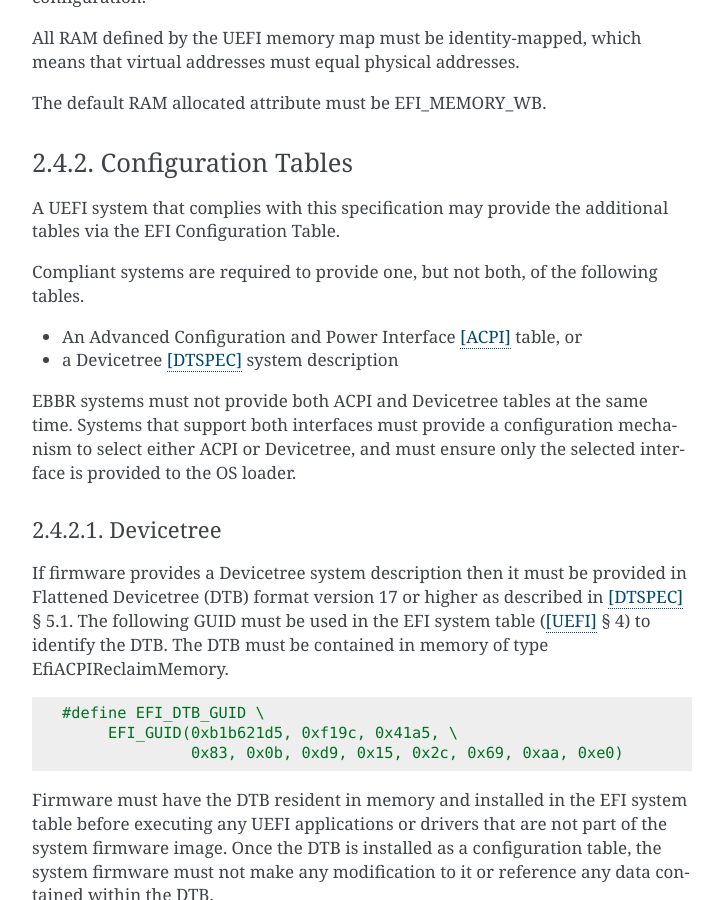
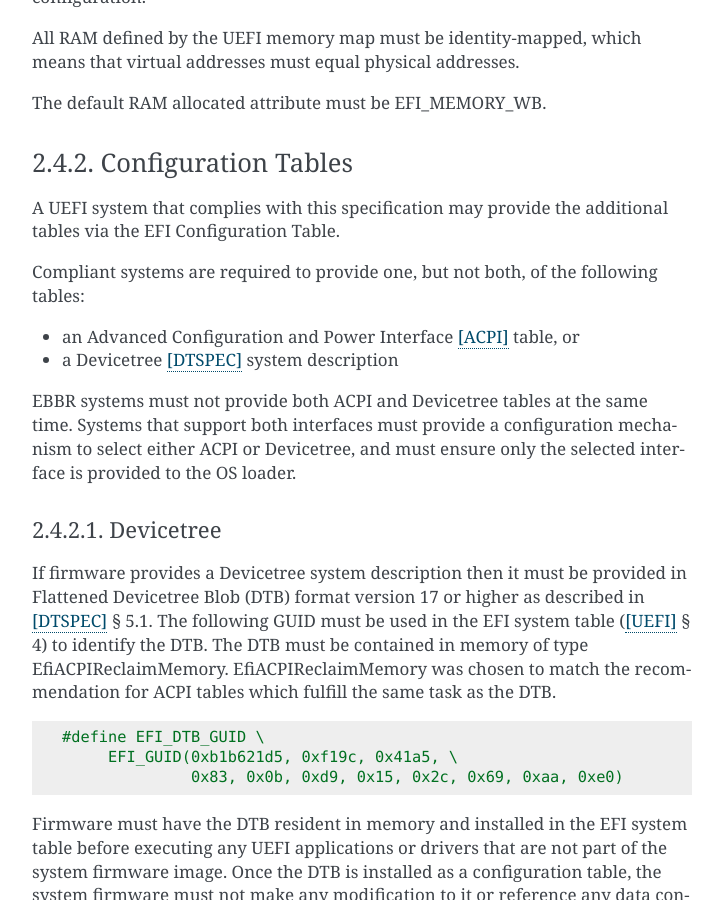
Before and after one commit to ARM-software/ebbr, a Sphinx documentation site: the page built from source/chapter2-uefi.rst, in a window 1280 px wide and 900 px high, scrolled down 1579 px. Shown: the whole window, without its empty margins (388-1111 px from the left). Built offline with Sphinx 7.4.7, drawn with Linux system fonts in a browser that asks for light colours.

Commit message:
Editorial fixups to devicetree requirements
Address comments from Heinrich Schuchardt:
- Typo fixes
- Be specific to say "Devicetree Blob"
- Add comment on rationale for choosing EfiACPIReclaimMemory for DTB

Cc: Heinrich Schuchardt <xypron.glpk@gmx.de>
Signed-off-by: Grant Likely <grant.likely@arm.com>

```diff
--- a/source/chapter2-uefi.rst
+++ b/source/chapter2-uefi.rst
@@ -96,11 +96,13 @@ Devicetree
 ^^^^^^^^^^
 
 If firmware provides a Devicetree system description then it must be provided
-in Flattened Devicetree (DTB) format version 17 or higher as described in
+in Flattened Devicetree Blob (DTB) format version 17 or higher as described in
 [DTSPEC]_ § 5.1.
 The following GUID must be used in the EFI system table ([UEFI]_ § 4)
 to identify the DTB.
 The DTB must be contained in memory of type EfiACPIReclaimMemory.
+EfiACPIReclaimMemory was chosen to match the recommendation for ACPI
+tables which fulfill the same task as the DTB.
 
 .. code-block:: c
 
```
Also changed, not shown: other parts of source/chapter2-uefi.rst (+2 -2 lines).
